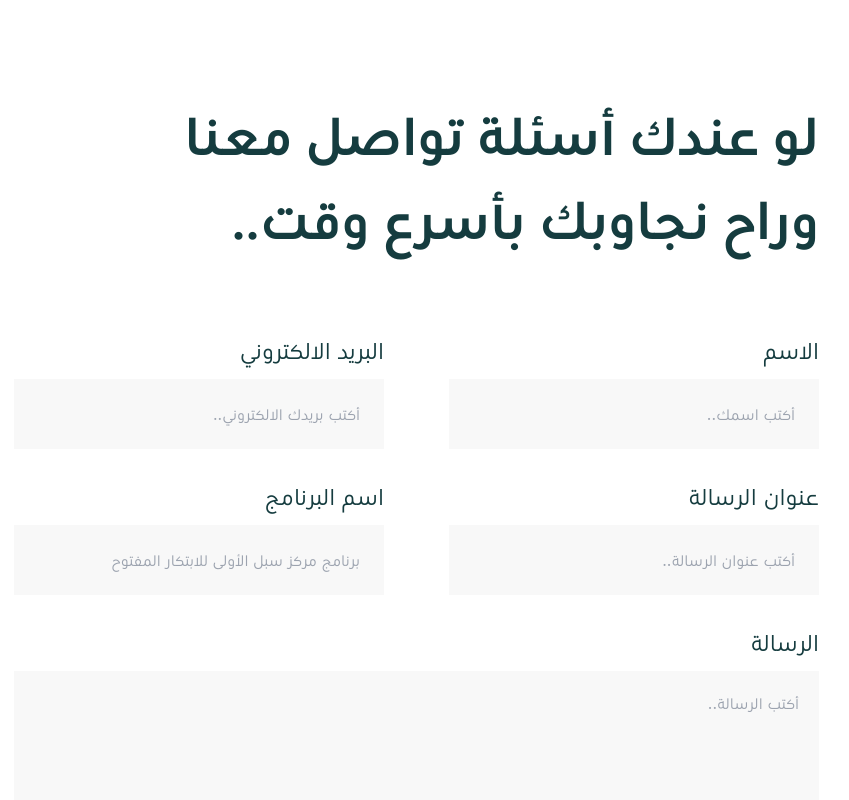
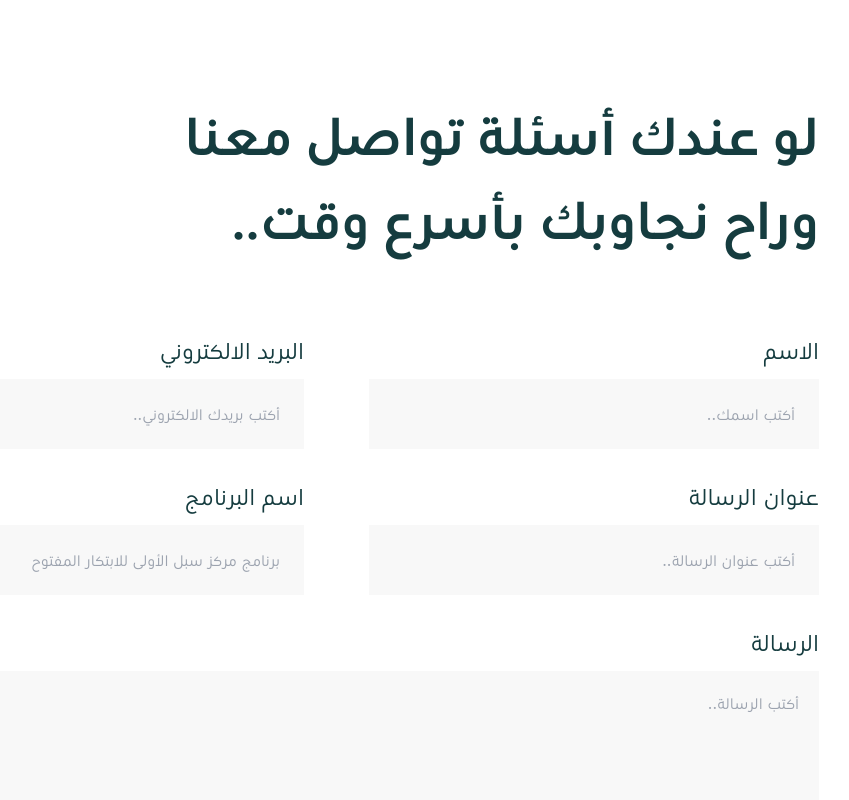
Before and after one commit to waelbenmustapha/lms_fiverr, a React (Create React App) app: page /login in a window 1280 px wide. Shown: the top 800 px of the page, without its empty margins (261-1110 px from the left). Built offline with nearby package versions, Linux system fonts and the light colour scheme.

Commit message:
fuck this shit

```diff
--- a/src/index.css
+++ b/src/index.css
@@ -6,13 +6,8 @@
   .logo {
     @apply w-[90px] h-[35px] cursor-pointer;
   }
+  .input-formit{
+    @apply px-6 h-[70px] w-[450px] bg-[#F8F8F8] focus:bg-white outline-none focus:border-[1px] focus:border-[#203B3E];
+  }
+
 }
-
-@layer components {
-  .logo {
-    @apply w-[90px] h-[35px] cursor-pointer;
-  }
-  .input-formit {
-    @apply px-6 h-[70px] w-[370px] mediamax-550:h-[45px] mediamax-550:w-[100px] mediamax-860:h-[50px] mediamax-860:w-[200px]  mediamax-1023:h-[55px] mediamax-1023:w-[280px] bg-[#F8F8F8] focus:bg-white outline-none focus:border-[1px] focus:border-[#203B3E];
-  }
-}
--- a/src/screens/contactForm/ContactForm.js
+++ b/src/screens/contactForm/ContactForm.js
@@ -2,7 +2,7 @@ import React from "react";
 import { Formik } from "formik";
 function ContactForm() {
   return (
-    <div className="pr-[200px] mediamax-1023:pr-[150px] mediamax-860:pr-[100px] mediamax-550:pr-[40px] pt-[100px] mediamax-1023pt-[80px] mediamax-860:pt-[50px] mediamax-550:pt-[30px] mb-[120px]">
+    <div className="pr-[200px] pt-[100px] mb-[120px]">
       <p className="w-[700px] text-[56px] font-[bold] mb-[65px]">
         لو عندك أسئلة تواصل معنا وراح نجاوبك بأسرع وقت..
       </p>
@@ -31,7 +31,6 @@ function ContactForm() {
           /* and other goodies */
         }) => (
           <form >
-            <div className="w-fit">
             <div className="flex flex-row gap-[65px] mb-[30px]">
               <div>
                 <p className="text-[24px] text-primary-color mb-[10px]">
@@ -88,7 +87,7 @@ function ContactForm() {
                 />
               </div>
             </div>
-            <div className=" w-full flex flex-col ">
+            <div className=" w-[960px] flex flex-col ">
             <p className="text-[24px] text-primary-color mb-[10px]">الرسالة </p>
             <textarea
               className="input-formit w-full  h-[270px] mb-[30px]  p-5"
@@ -103,7 +102,7 @@ function ContactForm() {
             </div>
             </div>
 
-            </div>
+
           </form>
         )}
       </Formik>
```
